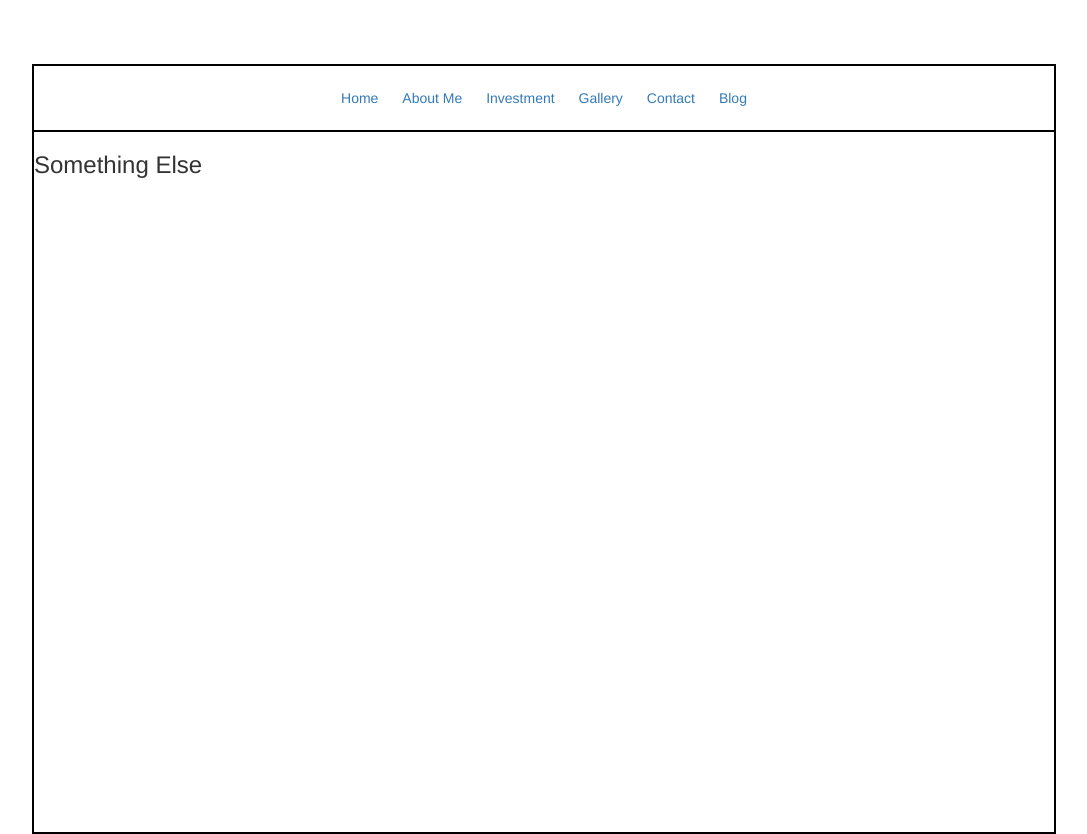
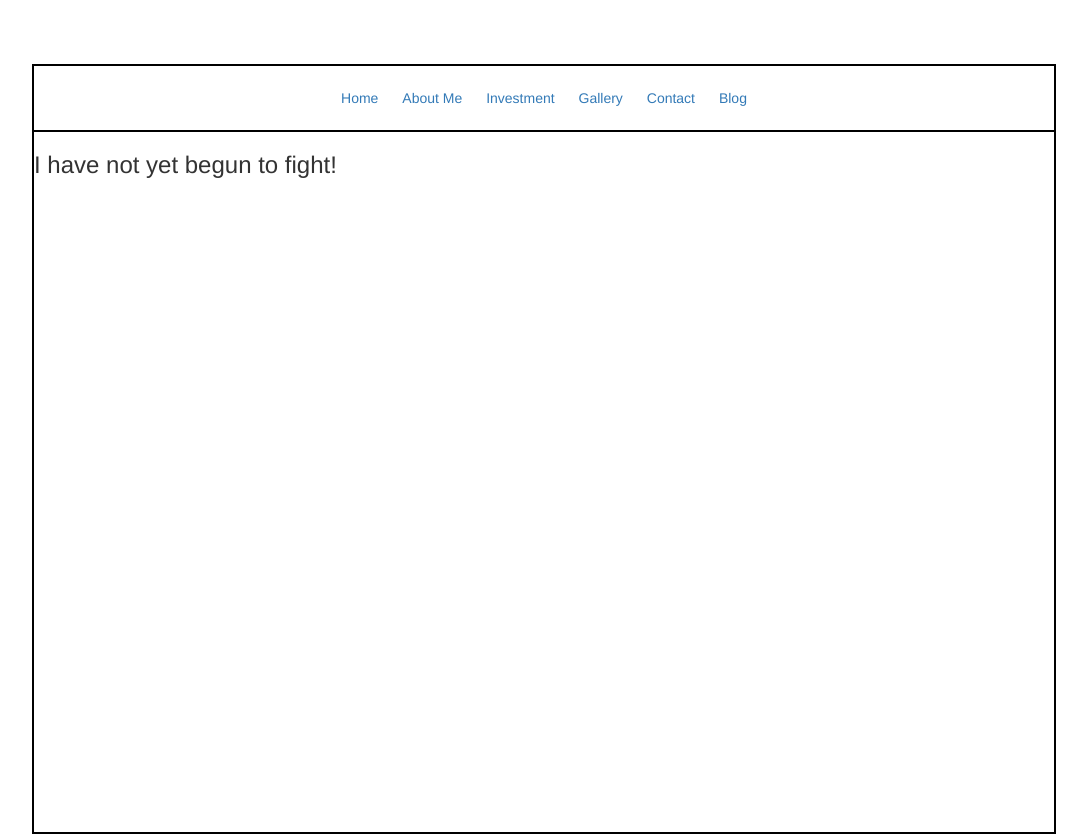
Before and after one commit to amjorgen/KJ_Photography, a website: page public/views/index.html in a window 1280 px wide. Shown: the whole page, without its empty margins (96-1183 px from the left). Drawn offline with nearby package versions, Linux system fonts and the light colour scheme.

Commit message:
First branch commit

```diff
--- a/public/views/index.html
+++ b/public/views/index.html
@@ -27,7 +27,7 @@
         <li><a href="#">Contact</a></li>
         <li><a href="#">Blog</a></li>
       </ul>
-      <h3>Something Else</h3>
+      <h3>I have not yet begun to fight!</h3>
     </div>
 
     <script src="https://ajax.googleapis.com/ajax/libs/jquery/1.11.2/jquery.min.js"></script>
```
